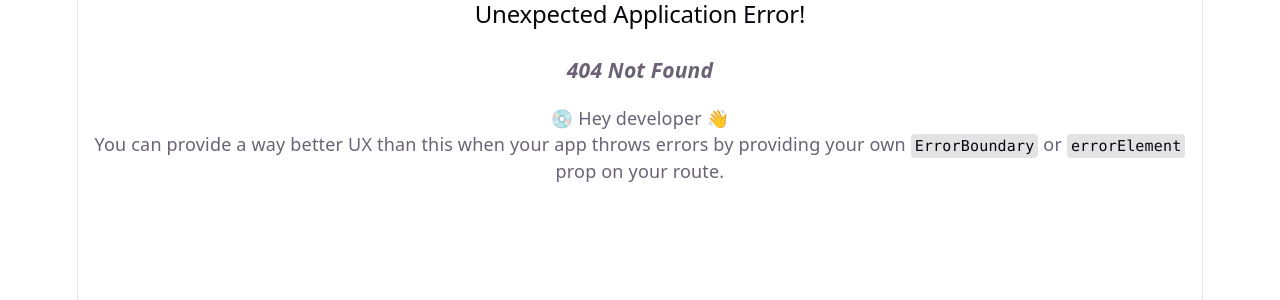
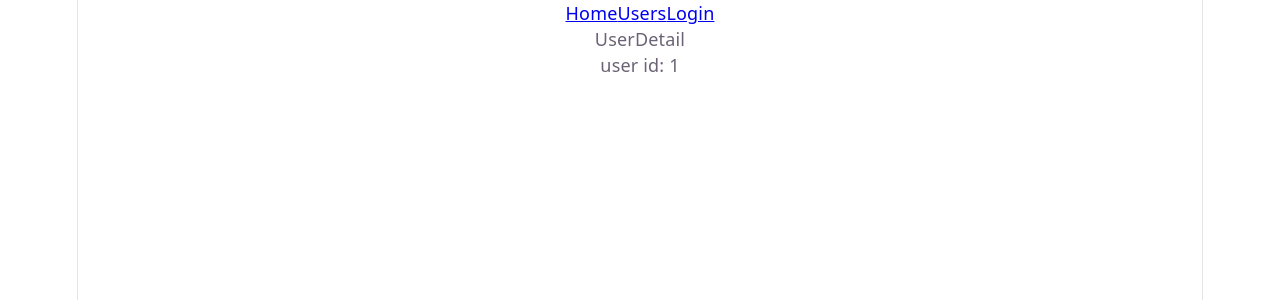
Before and after one commit to maint2802/React_Demo_Fresher, a React (Vite) app: page /users/1 in a window 1280 px wide. Before the commit this address had no page. Shown: the top 300 px of the page. Built offline with nearby package versions, Linux system fonts and the light colour scheme.

Commit message:
completed router

```diff
--- a/package.json
+++ b/package.json
@@ -10,6 +10,7 @@
     "preview": "vite preview"
   },
   "dependencies": {
+    "axios": "^1.13.6",
     "react": "^19.2.4",
     "react-dom": "^19.2.4",
     "react-router-dom": "^7.13.2"
--- a/src/App.tsx
+++ b/src/App.tsx
@@ -1,38 +1,6 @@
-import {
-  createBrowserRouter,
-  redirect,
-  RouterProvider,
-} from "react-router-dom";
+import { RouterProvider } from "react-router-dom";
 import "./App.css";
-import Home from "./pages/Home";
-import Login from "./pages/Login";
-import Users from "./pages/Users";
-import MainLayout from "./layouts/MainLayout";
-const router = createBrowserRouter([
-  {
-    path: "/",
-    element: <MainLayout />,
-    children: [
-      {
-        index: true,
-        loader: () => redirect("/home"),
-      },
-      {
-        path: "/home",
-        element: <Home />,
-      },
-      {
-        path: "/users",
-        element: <Users />,
-      },
-      {
-        path: "/login",
-        element: <Login />,
-      },
-    ],
-  },
-]);
-
+import { router } from "./routers";
 function App() {
   return <RouterProvider router={router} />;
 }
@@ -49,3 +17,4 @@
 // webpack
 
 // router: navigate, redirect
+// params URL
--- /dev/null
+++ b/src/layouts/PrivateLayout.tsx
@@ -0,0 +1,9 @@
+import { Navigate, Outlet } from "react-router-dom";
+
+const PrivateLayout = () => {
+  let isLogin = true;
+
+  return <div>{isLogin ? <Outlet /> : <Navigate to="/login" />}</div>;
+};
+
+export default PrivateLayout;
--- /dev/null
+++ b/src/pages/UserDetail.tsx
@@ -0,0 +1,14 @@
+import { useParams } from "react-router-dom";
+
+const UserDetail = () => {
+  const params = useParams();
+
+  return (
+    <div>
+      UserDetail
+      <p>user id: {params.id}</p>
+    </div>
+  );
+};
+
+export default UserDetail;
--- a/src/pages/Users.tsx
+++ b/src/pages/Users.tsx
@@ -1,7 +1,40 @@
-import React from "react";
+import axios from "axios";
+import { useEffect, useState } from "react";
+import type { User } from "../types/types";
+import { Link, useNavigate } from "react-router-dom";
+const usersApi = "https://jsonplaceholder.typicode.com/users";
 
 const Users = () => {
-  return <div>Users</div>;
+  const [users, setUsers] = useState<User[]>([]);
+
+  useEffect(() => {
+    axios.get(usersApi).then((res) => {
+      console.log(res);
+      setUsers(res.data);
+    });
+  }, []);
+
+  const nav = useNavigate();
+
+  const handleToDetail = (id: number) => {
+    nav("/users/" + id);
+  };
+
+  return (
+    <div>
+      {users.map((user) => {
+        return (
+          <div key={user.id}>
+            <p>id: {user.id}</p>
+            <p>usesrname: {user.username}</p>
+            <p>company name: {user.company.name}</p>
+            <button onClick={() => handleToDetail(user.id)}>Detail</button>
+            <Link to={"/users/" + user.id}>Detail</Link>
+          </div>
+        );
+      })}
+    </div>
+  );
 };
 
 export default Users;
--- /dev/null
+++ b/src/routers/index.tsx
@@ -0,0 +1,40 @@
+import { createBrowserRouter, redirect } from "react-router-dom";
+import Home from "../pages/Home";
+import Login from "../pages/Login";
+import Users from "../pages/Users";
+import MainLayout from "../layouts/MainLayout";
+import PrivateLayout from "../layouts/PrivateLayout";
+import UserDetail from "../pages/UserDetail";
+export const router = createBrowserRouter([
+  {
+    path: "/",
+    element: <MainLayout />,
+    children: [
+      {
+        index: true,
+        loader: () => redirect("/home"),
+      },
+      {
+        path: "/home",
+        element: <Home />,
+      },
+      {
+        element: <PrivateLayout />,
+        children: [
+          {
+            path: "/users",
+            element: <Users />,
+          },
+          {
+            path: "/users/:id",
+            element: <UserDetail />,
+          },
+        ],
+      },
+      {
+        path: "/login",
+        element: <Login />,
+      },
+    ],
+  },
+]);
```
Also changed, not shown: src/types/types.ts (+10 -0 lines), 1 other file (tests, documents, lock files or other folders).
